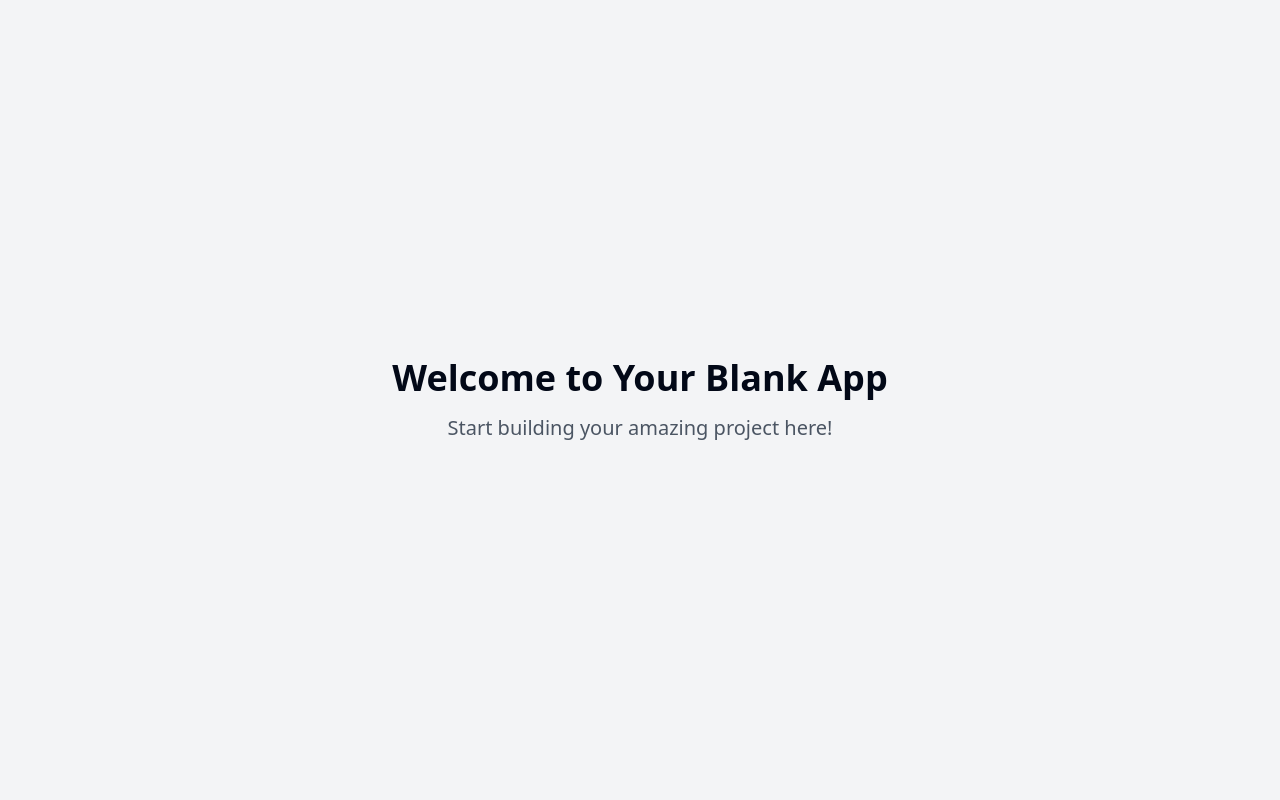
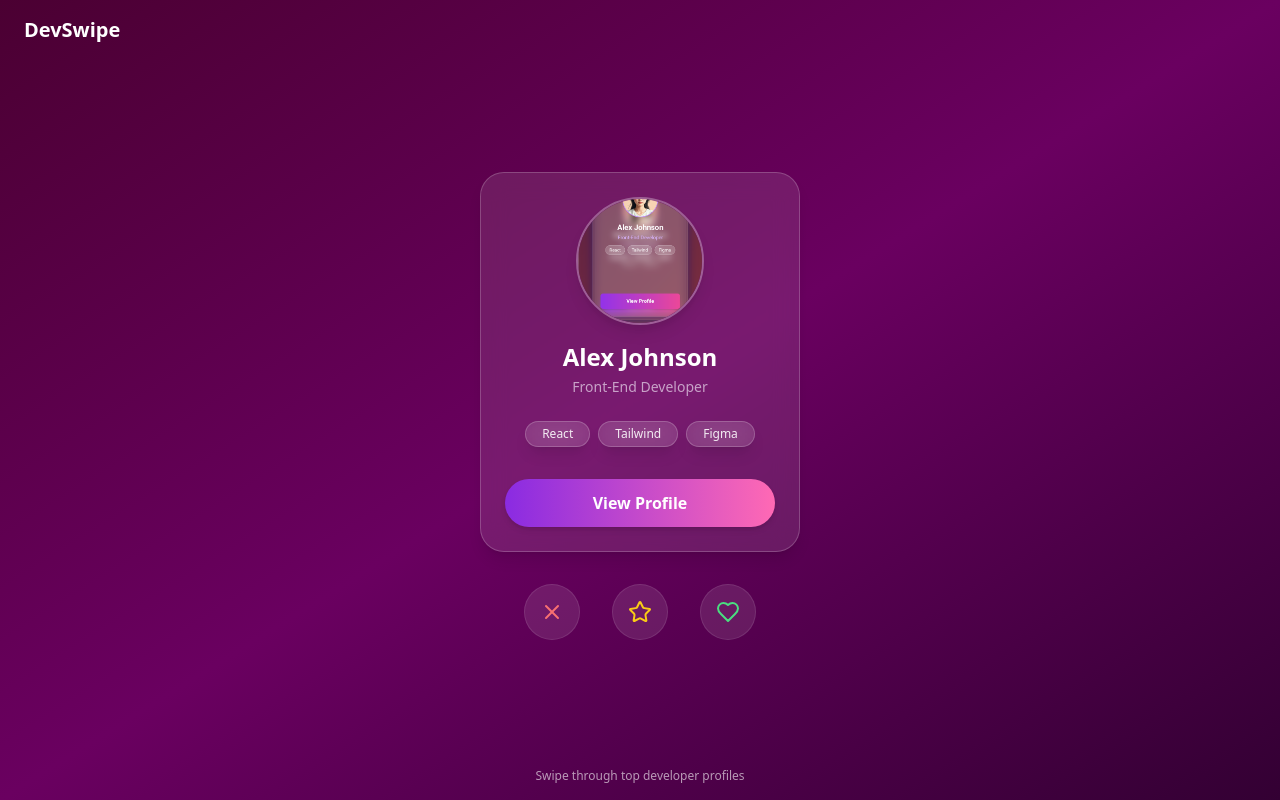
Before and after one commit to ReggieNora/profile-swipe-bloom, a React (Vite) app: page / in a window 1280 px wide. Built offline with nearby package versions, Linux system fonts and the light colour scheme.

Commit message:
feat: Implement swipeable profile card UI
This commit implements a swipeable profile card UI with a frosted glass effect, profile details, skill tags, a gradient button, and swipe buttons, styled with Tailwind CSS.

```diff
--- a/index.html
+++ b/index.html
@@ -1,14 +1,15 @@
+
 <!DOCTYPE html>
 <html lang="en">
   <head>
     <meta charset="UTF-8" />
     <meta name="viewport" content="width=device-width, initial-scale=1.0" />
-    <title>profile-swipe-bloom</title>
-    <meta name="description" content="Lovable Generated Project" />
+    <title>DevSwipe - Developer Profile Cards</title>
+    <meta name="description" content="Swipeable developer profile cards with modern UI" />
     <meta name="author" content="Lovable" />
 
-    <meta property="og:title" content="profile-swipe-bloom" />
-    <meta property="og:description" content="Lovable Generated Project" />
+    <meta property="og:title" content="DevSwipe - Developer Profile Cards" />
+    <meta property="og:description" content="Swipeable developer profile cards with modern UI" />
     <meta property="og:type" content="website" />
     <meta property="og:image" content="https://lovable.dev/opengraph-image-p98pqg.png" />
 
--- /dev/null
+++ b/src/components/ProfileCard.tsx
@@ -0,0 +1,102 @@
+
+import { useState } from "react";
+import { Heart, Star, X } from "lucide-react";
+
+interface ProfileCardProps {
+  name: string;
+  role: string;
+  skills: string[];
+  imageUrl: string;
+  onSwipe: (direction: 'left' | 'right' | 'up') => void;
+}
+
+export const ProfileCard = ({
+  name,
+  role,
+  skills,
+  imageUrl,
+  onSwipe,
+}: ProfileCardProps) => {
+  const [swipeAnimation, setSwipeAnimation] = useState<string | null>(null);
+
+  const handleSwipe = (direction: 'left' | 'right' | 'up') => {
+    if (direction === 'left') {
+      setSwipeAnimation('animate-swipe-left');
+    } else if (direction === 'right') {
+      setSwipeAnimation('animate-swipe-right');
+    }
+
+    setTimeout(() => {
+      onSwipe(direction);
+      setSwipeAnimation(null);
+    }, 500);
+  };
+
+  return (
+    <div className="flex flex-col items-center px-4 py-8">
+      <div
+        className={`glass-card rounded-3xl w-full max-w-xs animate-card-appear ${swipeAnimation || ''}`}
+      >
+        <div className="flex flex-col items-center p-6">
+          {/* Profile Image */}
+          <div className="relative mb-4">
+            <div className="w-32 h-32 rounded-full overflow-hidden border-2 border-white/30 shadow-lg">
+              <img
+                src={imageUrl}
+                alt={`${name}'s profile`}
+                className="w-full h-full object-cover"
+              />
+            </div>
+          </div>
+
+          {/* Name and Role */}
+          <div className="text-center mb-6">
+            <h2 className="text-2xl font-bold text-white mb-1">{name}</h2>
+            <p className="text-profile-light-purple text-sm">{role}</p>
+          </div>
+
+          {/* Skills */}
+          <div className="flex flex-wrap justify-center gap-2 mb-8">
+            {skills.map((skill) => (
+              <span
+                key={skill}
+                className="px-4 py-1 rounded-full glass-card text-white/90 text-xs"
+              >
+                {skill}
+              </span>
+            ))}
+          </div>
+
+          {/* Button */}
+          <button className="gradient-button w-full">
+            View Profile
+          </button>
+        </div>
+      </div>
+
+      {/* Swipe Buttons */}
+      <div className="flex justify-center items-center space-x-8 mt-8">
+        <button
+          onClick={() => handleSwipe('left')}
+          className="w-14 h-14 rounded-full flex items-center justify-center bg-white/10 hover:bg-red-500/20 transition-colors border border-white/10"
+        >
+          <X className="text-red-400 hover:text-red-300" size={24} />
+        </button>
+
+        <button
+          onClick={() => handleSwipe('up')}
+          className="w-14 h-14 rounded-full flex items-center justify-center bg-white/10 hover:bg-yellow-500/20 transition-colors border border-white/10"
+        >
+          <Star className="text-yellow-400 hover:text-yellow-300" size={24} />
+        </button>
+
+        <button
+          onClick={() => handleSwipe('right')}
+          className="w-14 h-14 rounded-full flex items-center justify-center bg-white/10 hover:bg-green-500/20 transition-colors border border-white/10"
+        >
+          <Heart className="text-green-400 hover:text-green-300" size={24} />
+        </button>
+      </div>
+    </div>
+  );
+};
--- /dev/null
+++ b/src/components/ProfileDeck.tsx
@@ -0,0 +1,90 @@
+
+import { useState } from "react";
+import { ProfileCard } from "./ProfileCard";
+import { useToast } from "@/components/ui/use-toast";
+
+interface Profile {
+  id: string;
+  name: string;
+  role: string;
+  skills: string[];
+  imageUrl: string;
+}
+
+const initialProfiles: Profile[] = [
+  {
+    id: '1',
+    name: 'Alex Johnson',
+    role: 'Front-End Developer',
+    skills: ['React', 'Tailwind', 'Figma'],
+    imageUrl: '/lovable-uploads/8c9eafc7-de20-466b-b705-5ac838b5833b.png',
+  },
+  {
+    id: '2',
+    name: 'Jamie Smith',
+    role: 'UX/UI Designer',
+    skills: ['Figma', 'Sketch', 'Adobe XD'],
+    imageUrl: 'https://images.unsplash.com/photo-1649972904349-6e44c42644a7?ixlib=rb-4.0.3&ixid=M3wxMjA3fDB8MHxwaG90by1wYWdlfHx8fGVufDB8fHx8fA%3D%3D&auto=format&fit=crop&w=256&q=80',
+  },
+  {
+    id: '3',
+    name: 'Taylor Reed',
+    role: 'Full-Stack Developer',
+    skills: ['React', 'Node.js', 'MongoDB'],
+    imageUrl: 'https://images.unsplash.com/photo-1581091226825-a6a2a5aee158?ixlib=rb-4.0.3&ixid=M3wxMjA3fDB8MHxwaG90by1wYWdlfHx8fGVufDB8fHx8fA%3D%3D&auto=format&fit=crop&w=256&q=80',
+  }
+];
+
+export const ProfileDeck = () => {
+  const [profiles, setProfiles] = useState<Profile[]>(initialProfiles);
+  const { toast } = useToast();
+
+  const handleSwipe = (direction: 'left' | 'right' | 'up') => {
+    const currentProfile = profiles[0];
+
+    // Show toast based on swipe direction
+    if (direction === 'left') {
+      toast({
+        title: "Passed",
+        description: `You passed on ${currentProfile.name}`,
+      });
+    } else if (direction === 'right') {
+      toast({
+        title: "Liked!",
+        description: `You liked ${currentProfile.name}`,
+      });
+    } else if (direction === 'up') {
+      toast({
+        title: "Favorited!",
+        description: `You favorited ${currentProfile.name}`,
+      });
+    }
+
+    // Remove the current card and show the next one
+    setTimeout(() => {
+      setProfiles((prevProfiles) => {
+        if (prevProfiles.length <= 1) {
+          // If this was the last card, reset the deck
+          return initialProfiles;
+        }
+        return prevProfiles.slice(1);
+      });
+    }, 300);
+  };
+
+  if (profiles.length === 0) {
+    return <div>No more profiles to show</div>;
+  }
+
+  return (
+    <div className="relative w-full">
+      <ProfileCard
+        name={profiles[0].name}
+        role={profiles[0].role}
+        skills={profiles[0].skills}
+        imageUrl={profiles[0].imageUrl}
+        onSwipe={handleSwipe}
+      />
+    </div>
+  );
+};
--- a/src/index.css
+++ b/src/index.css
@@ -1,3 +1,4 @@
+
 @tailwind base;
 @tailwind components;
 @tailwind utilities;
@@ -99,3 +100,17 @@
     @apply bg-background text-foreground;
   }
 }
+
+@layer components {
+  .glass-card {
+    @apply backdrop-blur-md bg-white/10 border border-white/20 shadow-lg;
+  }
+
+  .gradient-bg {
+    @apply bg-gradient-to-br from-[#4B0032] via-[#6A0060] to-[#330033];
+  }
+
+  .gradient-button {
+    @apply bg-gradient-to-r from-profile-purple to-profile-pink text-white font-semibold py-3 px-6 rounded-full shadow-md hover:shadow-lg transition-all duration-300;
+  }
+}
--- a/src/pages/Index.tsx
+++ b/src/pages/Index.tsx
@@ -1,12 +1,20 @@
-// Update this page (the content is just a fallback if you fail to update the page)
+
+import { ProfileDeck } from "@/components/ProfileDeck";
 
 const Index = () => {
   return (
-    <div className="min-h-screen flex items-center justify-center bg-gray-100">
-      <div className="text-center">
-        <h1 className="text-4xl font-bold mb-4">Welcome to Your Blank App</h1>
-        <p className="text-xl text-gray-600">Start building your amazing project here!</p>
-      </div>
+    <div className="min-h-screen w-full gradient-bg flex flex-col items-center justify-center overflow-hidden">
+      <header className="w-full px-6 py-4 flex items-center justify-between">
+        <h1 className="text-white text-xl font-semibold">DevSwipe</h1>
+      </header>
+
+      <main className="flex-1 w-full flex flex-col items-center justify-center px-4">
+        <ProfileDeck />
+      </main>
+
+      <footer className="w-full text-center py-4 text-white/60 text-xs">
+        Swipe through top developer profiles
+      </footer>
     </div>
   );
 };
--- a/tailwind.config.ts
+++ b/tailwind.config.ts
@@ -1,3 +1,4 @@
+
 import type { Config } from "tailwindcss";
 
 export default {
@@ -61,6 +62,11 @@ export default {
 					'accent-foreground': 'hsl(var(--sidebar-accent-foreground))',
 					border: 'hsl(var(--sidebar-border))',
 					ring: 'hsl(var(--sidebar-ring))'
+				},
+				profile: {
+					purple: '#8A2BE2',
+					pink: '#FF69B4',
+					'light-purple': '#C8A2C8'
 				}
 			},
 			borderRadius: {
@@ -84,11 +90,26 @@ export default {
 					to: {
 						height: '0'
 					}
+				},
+				'swipe-right': {
+					'0%': { transform: 'translateX(0) rotate(0)', opacity: '1' },
+					'100%': { transform: 'translateX(300px) rotate(30deg)', opacity: '0' }
+				},
+				'swipe-left': {
+					'0%': { transform: 'translateX(0) rotate(0)', opacity: '1' },
+					'100%': { transform: 'translateX(-300px) rotate(-30deg)', opacity: '0' }
+				},
+				'card-appear': {
+					'0%': { transform: 'translateY(20px)', opacity: '0' },
+					'100%': { transform: 'translateY(0)', opacity: '1' }
 				}
 			},
 			animation: {
 				'accordion-down': 'accordion-down 0.2s ease-out',
-				'accordion-up': 'accordion-up 0.2s ease-out'
+				'accordion-up': 'accordion-up 0.2s ease-out',
+				'swipe-right': 'swipe-right 0.5s forwards',
+				'swipe-left': 'swipe-left 0.5s forwards',
+				'card-appear': 'card-appear 0.5s ease-out'
 			}
 		}
 	},
```
Also changed, not shown: public/lovable-uploads/8c9eafc7-de20-466b-b705-5ac838b5833b.png (added).
